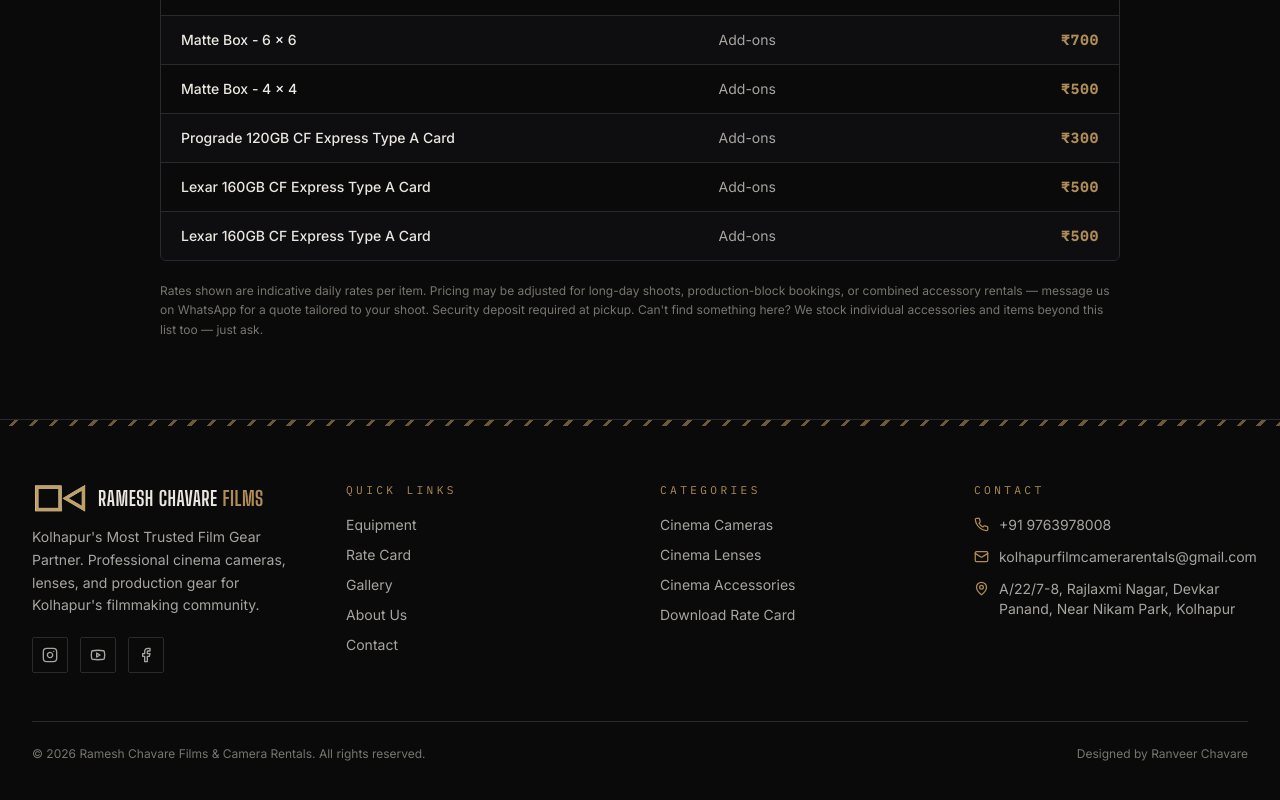
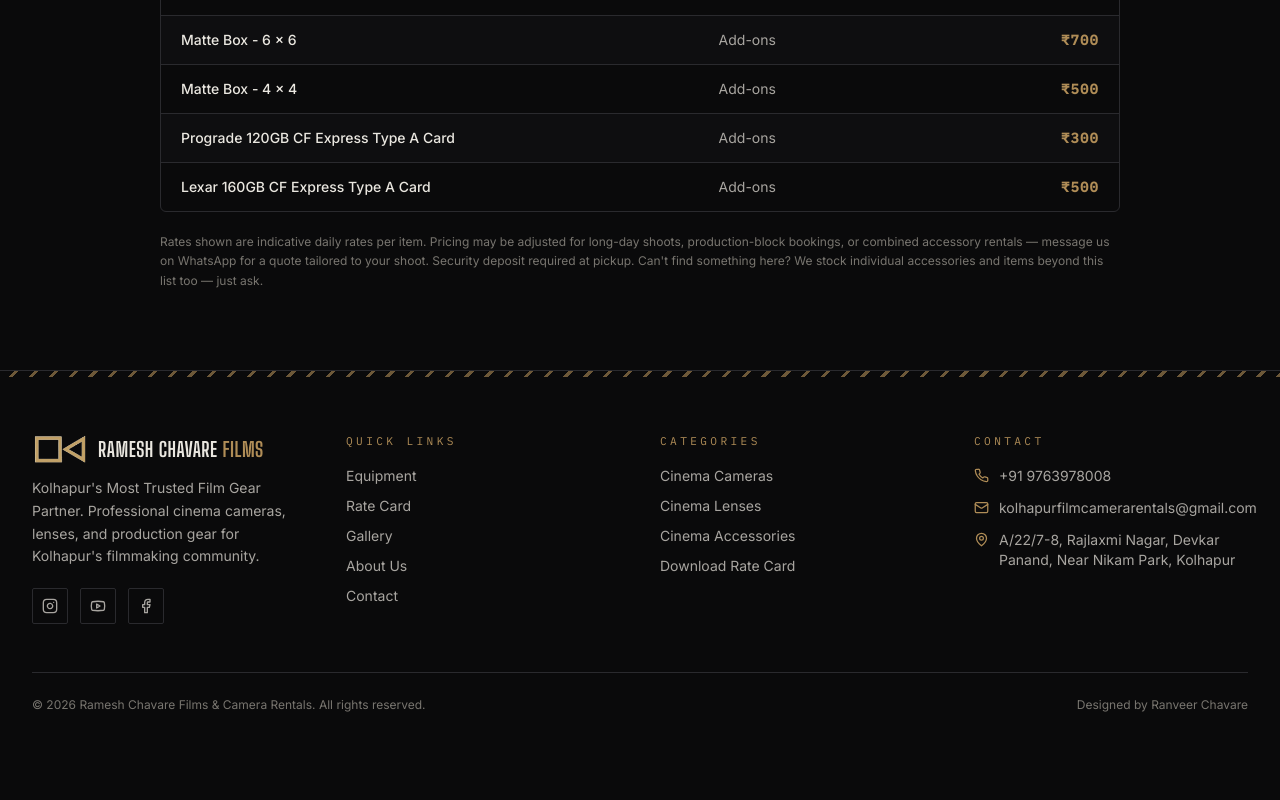
Before and after one commit to RanveerC22/ramesh-chavare-films, a Next.js app: page /rate-card in a window 1280 px wide. Shown: the part 1617-2417 px from the top of the page. After the commit the page ends 2386 px from the top, so only its background shows below. Built offline with nearby package versions, Linux system fonts and the light colour scheme.

Commit message:
Updated Add Ons

```diff
--- a/data/equipment.ts
+++ b/data/equipment.ts
@@ -276,7 +276,6 @@ export const rateCardOnlyItems: RateCardOnlyItem[] = [
   { slug: "matte-box-4", name: "Matte Box - 4 x 4", category: "Add-ons", dailyRate: 500 },
   { slug: "memory-card-120gb", name: "Prograde 120GB CF Express Type A Card", category: "Add-ons", dailyRate: 300 },
   { slug: "memory-card-160gb", name: "Lexar 160GB CF Express Type A Card", category: "Add-ons", dailyRate: 500 },
-  { slug: "memory-card-160gb", name: "Lexar 160GB CF Express Type A Card", category: "Add-ons", dailyRate: 500 },
 ];
 
 export const allEquipment = [
```
